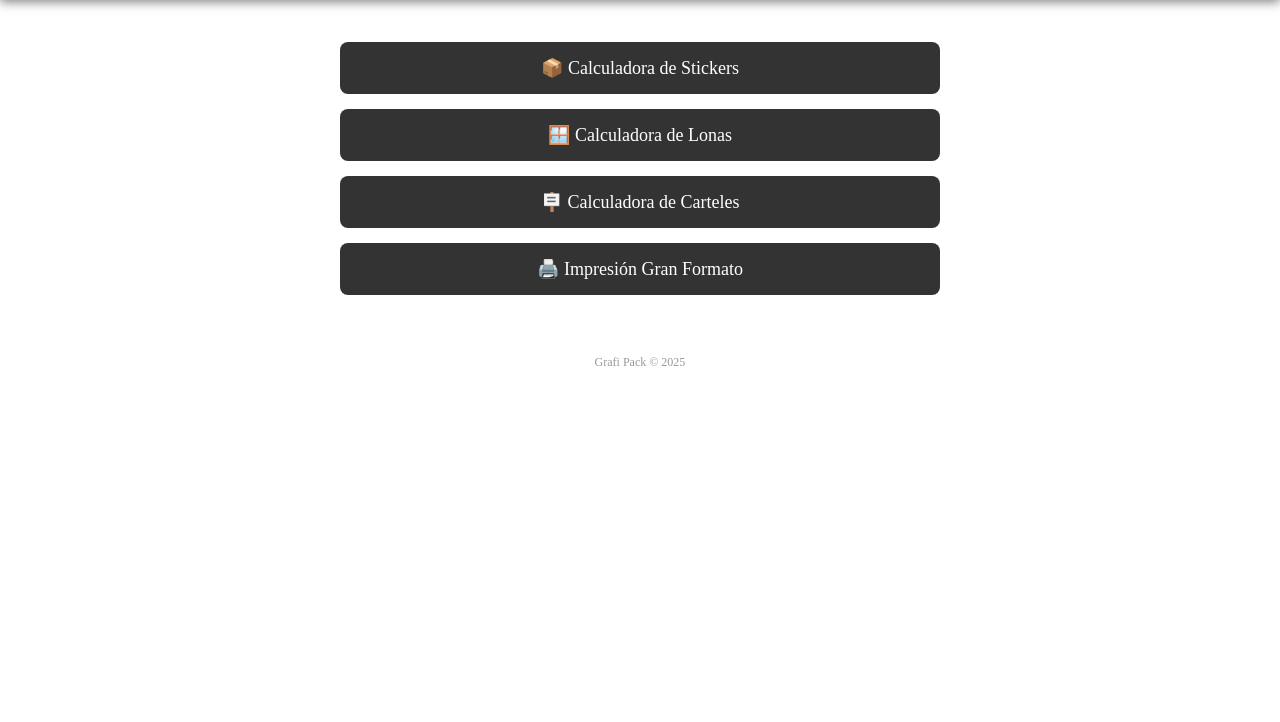
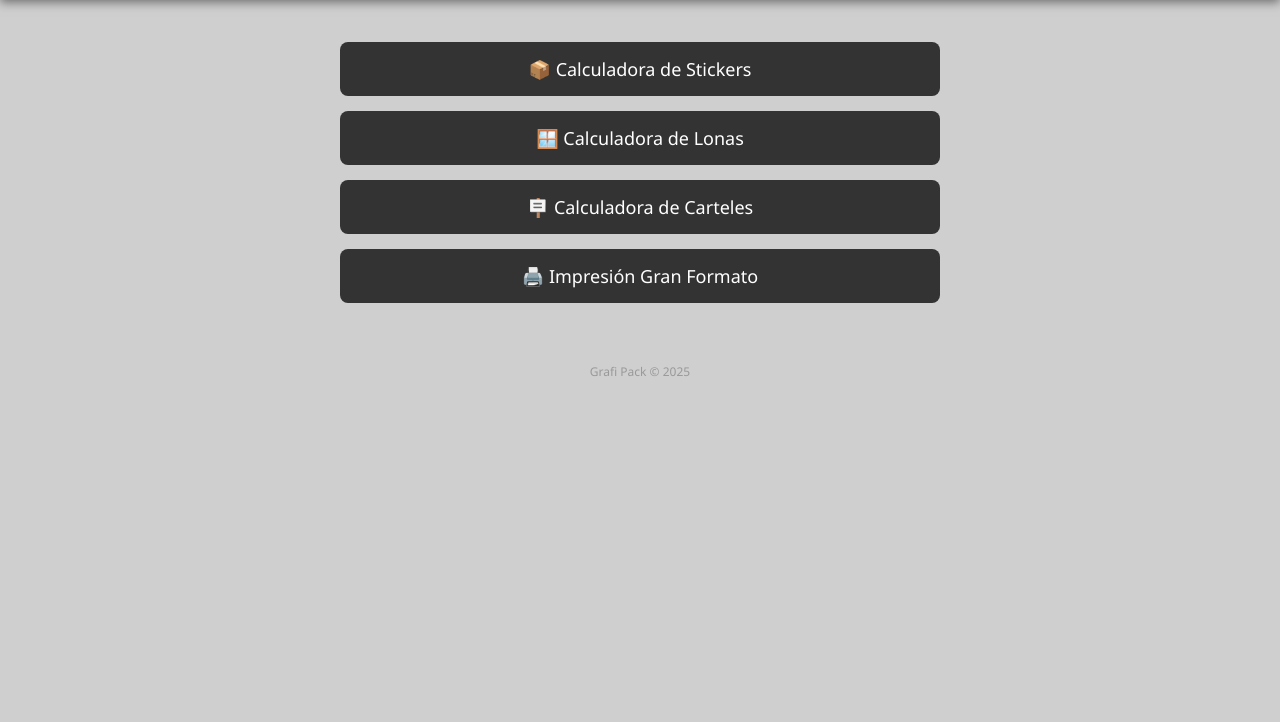
Before and after one commit to GrafiPack/WebPrecios, a plain HTML site: page index.html in a window 1280 px wide. Shown: the part 78-800 px from the top of the page. Drawn offline with Linux system fonts and the light colour scheme.

Commit message:
Update styles.css

```diff
--- a/styles.css
+++ b/styles.css
@@ -1,23 +1,4 @@
-<!DOCTYPE html>
-<html lang="es">
-<head>
-  <meta charset="UTF-8" />
-  <meta name="viewport" content="width=device-width, initial-scale=1.0"/>
-  <title>Calculadora Stickers Vinilo</title>
-  <link rel="stylesheet" href="styles.css" />
-</head>
-<body>
-  <header>
-    <div class="header-inner">
-      <div class="header-left">
-        <img src="logo.png" alt="GrafiPack Logo" class="logo" />
-      </div>
-      <div class="header-center">
-        <h2>Calculadora Stickers de Vinilo</h2>
-      </div>
-      <div class="header-right">
-        <span class="update-label">Fecha de actualización</span>
-        <span class="update-date">10/4/2025</span>/* =======================
+/* =======================
    Reset básico y cuerpo
    ======================= */
    html, body {
```
